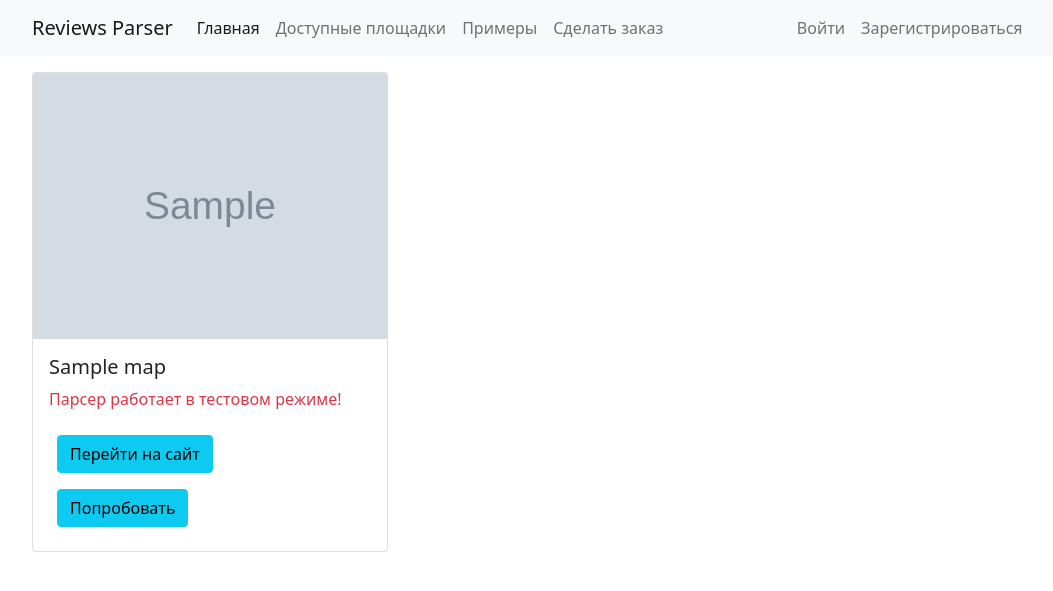
After one commit to kirillpechurin/parsers, a Flask app: template frontend/templates/parsers/available_platforms.html in a window 1280 px wide. The commit adds this page. Shown: the top 591 px of the page, without its empty margins (50-1103 px from the left). Run offline with Flask 2, Linux system fonts and the light colour scheme; the template is opened without the code that fills it: most values are stand-ins (such as "Sample title", 1, 10 or a date in 2020); grey boxes marked "Sample" are stand-in pictures; parts of the project's set-up code (start-up, migrations or seed data) failed here and were passed over; some libraries are stand-ins or nearby versions.

Commit message:
frontend009 | final review by frontend

```diff
--- a/frontend/src/services/handbooks.py
+++ b/frontend/src/services/handbooks.py
@@ -2,7 +2,7 @@ from src.services.request_service import RequestService
 
 BASE_PREFIX = "/handbooks"
 CITIES_PREFIX = BASE_PREFIX + "/cities"
-EXAMPLES_PREFIX = BASE_PREFIX + '/examples'
+EXAMPLES_PREFIX = BASE_PREFIX + '/examples/maps'
 
 
 class HandbookService:
--- /dev/null
+++ b/frontend/templates/navbar.html
@@ -0,0 +1,30 @@
+<nav class="navbar navbar-expand-lg navbar-light bg-light">
+    <div class="container">
+        <a class="navbar-brand pl-3" href="{{ url_for('parsers.index') }}">Reviews Parser</a>
+        <button class="navbar-toggler" type="button" data-toggle="collapse" data-target="#navbarNavAltMarkup"
+                aria-controls="navbarNavAltMarkup" aria-expanded="false" aria-label="Toggle navigation">
+            <span class="navbar-toggler-icon"></span>
+        </button>
+        <div class="collapse navbar-collapse" id="navbarNavAltMarkup">
+            <div class="navbar-nav">
+                <a class="nav-item nav-link active" href="{{ url_for('parsers.index') }}">Главная</a>
+                <a class="nav-item nav-link" href="{{ url_for('parsers.available_platforms') }}">Доступные площадки</a>
+                <a class="nav-item nav-link" href="{{ url_for('parsers.examples') }}">Примеры</a>
+                <a class="nav-item nav-link" href="{{ url_for('parsers.make_order') }}">Сделать заказ</a>
+            </div>
+        </div>
+        <div class="collapse navbar-collapse" id="newNavbar">
+            <div class="navbar-nav">
+                {% if session['x_token'] %}
+                    <a class="nav-item nav-link" href="{{ url_for('account.personal_office') }}">Личный кабинет</a>
+                    <form action="{{ url_for('account.logout') }}" method="post">
+                        <button type="submit" class="btn nav-item nav-link">Выйти</button>
+                    </form>
+                {% else %}
+                    <a class="nav-item nav-link" href="{{ url_for('account.login') }}">Войти</a>
+                    <a class="nav-item nav-link" href="{{ url_for('account.signup') }}">Зарегистрироваться</a>
+                {% endif %}
+            </div>
+        </div>
+    </div>
+</nav>
--- /dev/null
+++ b/frontend/templates/parsers/available_platforms.html
@@ -0,0 +1,26 @@
+{% extends 'base.html' %}
+
+{% block content %}
+<div class="row">
+    {% for map in maps %}
+        <div class="col-md-4">
+            <div class="card">
+                <img class="card-img-top" src="{{ url_for('static', filename=map.image_link) }}" alt="Card image cap">
+                <div class="card-body">
+                    <h5 class="card-title">{{ map.name }}</h5>
+                    <p class="card-text">
+                        {% if map.correct %}
+                            <span class="text-success">Парсер протестирован!</span>
+                        {% else %}
+                            <span class="text-danger">Парсер работает в тестовом режиме!</span>
+                        {% endif %}
+                    </p>
+                    <a href="{{ map.link }}" class="btn btn-info m-2">Перейти на сайт</a>
+                    <a href="/order/maps/{{ map.name }}" class="btn btn-info m-2">Попробовать</a>
+                </div>
+            </div>
+        </div>
+    {% endfor %}
+</div>
+
+{% endblock content %}
--- a/frontend/templates/parsers/detail_order.html
+++ b/frontend/templates/parsers/detail_order.html
@@ -15,7 +15,7 @@
             <div class="row">
                 <div class="d-flex flex-row-reverse">
                     {% if order.result %}
-                        <a class="btn btn-success m-1" href="{{ order.result.html_filename }}" download>
+                        <a class="btn btn-success m-1" href="/{{ order.result.html_filename }}" download>
                             Скачать файл
                         </a>
                     {% endif %}
--- a/frontend/templates/parsers/orders.html
+++ b/frontend/templates/parsers/orders.html
@@ -16,8 +16,8 @@
             <div class="row">
                 <div class="d-flex flex-row-reverse">
                     {% if order.result %}
-                        <a class="btn btn-info m-1" href="{{ url_for('parsers.order_detail', order_id=order.id) }}">Посмотреть результаты</a>
-                        <a class="btn btn-success m-1" href="{{ order.result.html_filename }}" download>
+                        <a class="btn btn-info m-1" href="{{ url_for('parsers.order_detail', order_id=order.order_id) }}">Посмотреть результаты</a>
+                        <a class="btn btn-success m-1" href="/{{ order.result.html_filename }}" download>
                             Скачать файл
                         </a>
                     {% endif %}
```
Also changed, not shown: frontend/src/services/request_service.py (+13 -6 lines), frontend/templates/parsers/examples.html (added, +44 -0 lines), frontend/templates/parsers/index.html (added, +28 -0 lines), frontend/views/parsers.py (+13 -2 lines).
